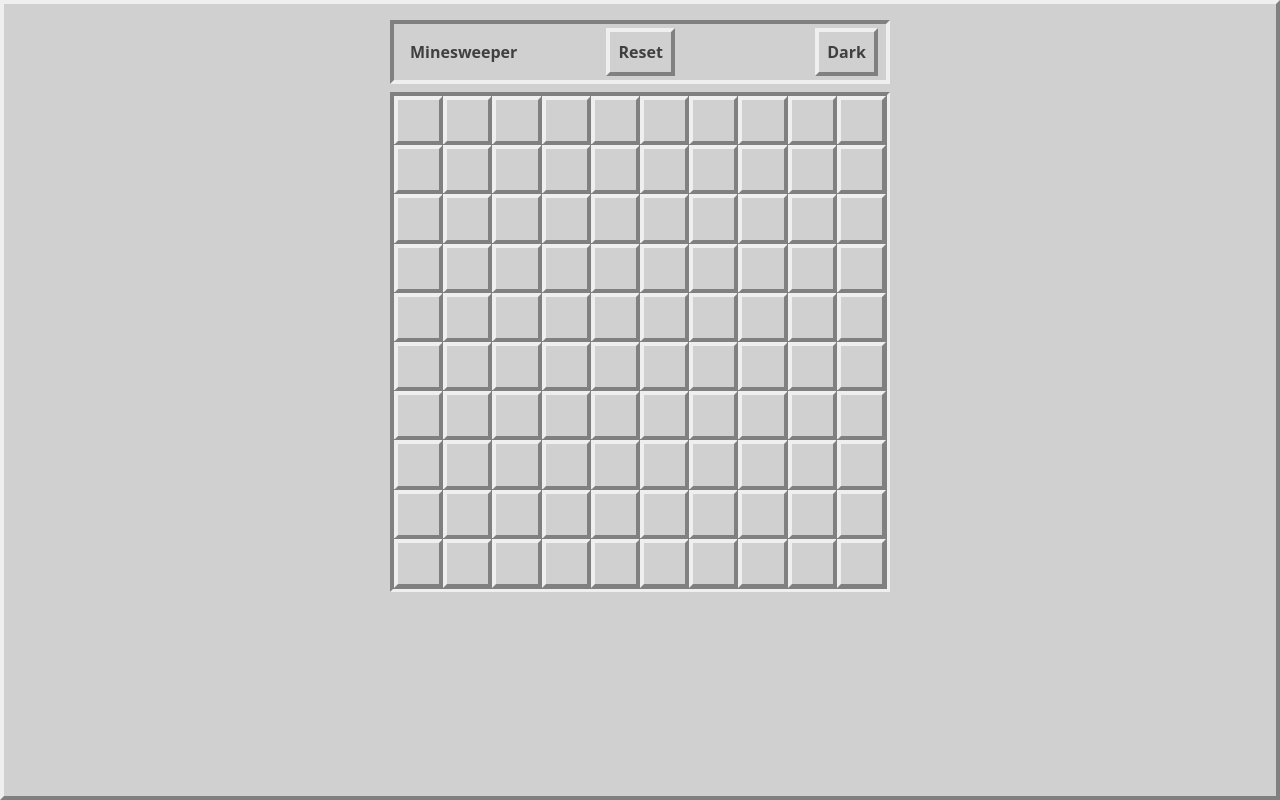
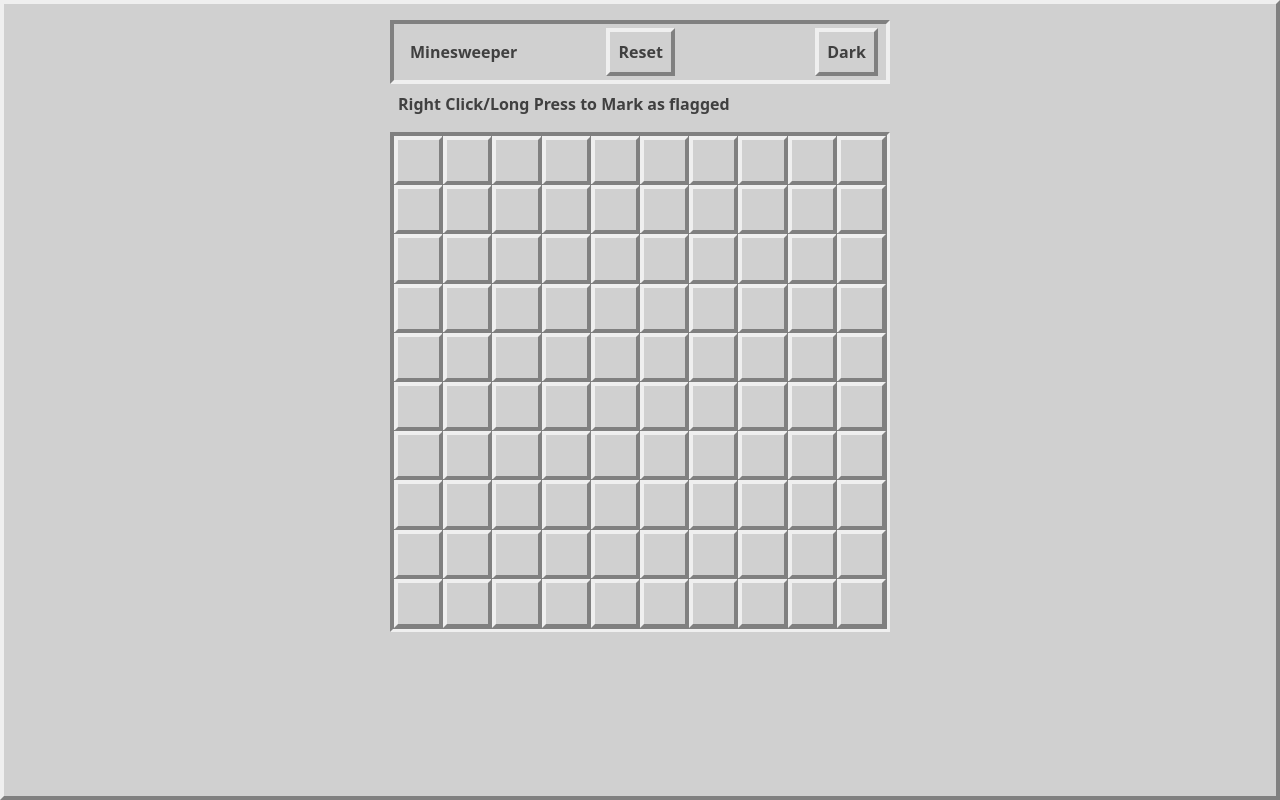
Before and after one commit to TheHadiAhmadi/minesweeper, a website built with Vite: page index.html in a window 1280 px wide. Built offline with nearby package versions, Linux system fonts and the light colour scheme; some packages are replaced by stand-ins of ours.

Commit message:
add help

```diff
--- a/index.html
+++ b/index.html
@@ -14,6 +14,7 @@
       <div id="btn-light" class="-depth btn hidden dark:block">light</div>
 
     </div>
+    <div class="header btn">Right Click/Long Press to Mark as flagged</div>
     <div class="table-parent h-full pt-2" id="app"></div>
 <!-- grid-cols-10 grid-rows-10  -->
     <script type="module" src="/main.js"></script>
```
